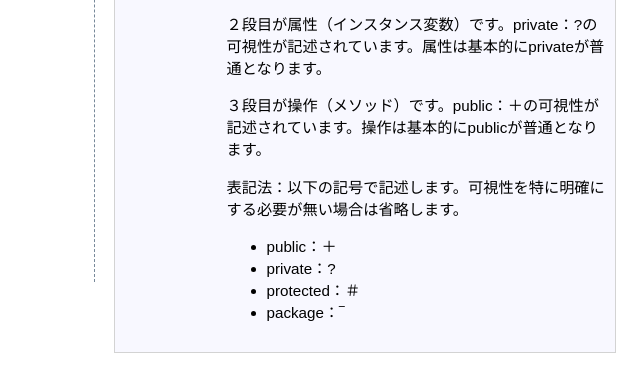
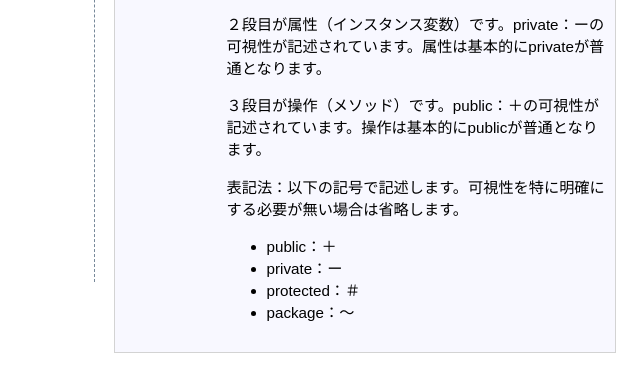
Before and after one commit to usdAj/object_aj, a plain HTML site: page C1_1.htm in a window 1280 px wide. Shown: the part 422-794 px from the top of the page, 640-1280 px from the left. Drawn offline with Linux system fonts and the light colour scheme.

Commit message:
Add files via upload

```diff
--- a/C1_1.htm
+++ b/C1_1.htm
@@ -36,15 +36,15 @@
             <p>可視性とは、あるクラスの属性（インスタンス変数）や操作（メソッド）が、他のクラスに対してどのように公開されているかを示しています。</p>
             <p>クラス図を見てください。</p>
             <p>１段目がクラス名です。クラスの前に表記されている記号の＋が可視性を表現しています。普通、クラスはpublic：＋が当たり前なため、省略されています。ここでは、ソースコードとの関係から意図的に可視性を記述しています。</p>
-            <p>２段目が属性（インスタンス変数）です。private：?の可視性が記述されています。属性は基本的にprivateが普通となります。</p>
+            <p>２段目が属性（インスタンス変数）です。private：ーの可視性が記述されています。属性は基本的にprivateが普通となります。</p>
             <p>３段目が操作（メソッド）です。public：＋の可視性が記述されています。操作は基本的にpublicが普通となります。</p>
 
             <p>表記法：以下の記号で記述します。可視性を特に明確にする必要が無い場合は省略します。</p>
             <ul>
               <li>public：＋</li>
-              <li>private：?</li>
+              <li>private：ー</li>
               <li>protected：＃</li>
-              <li>package：‾</li>
+              <li>package：～</li>
             </ul>
           </td>
         </tr>
```
